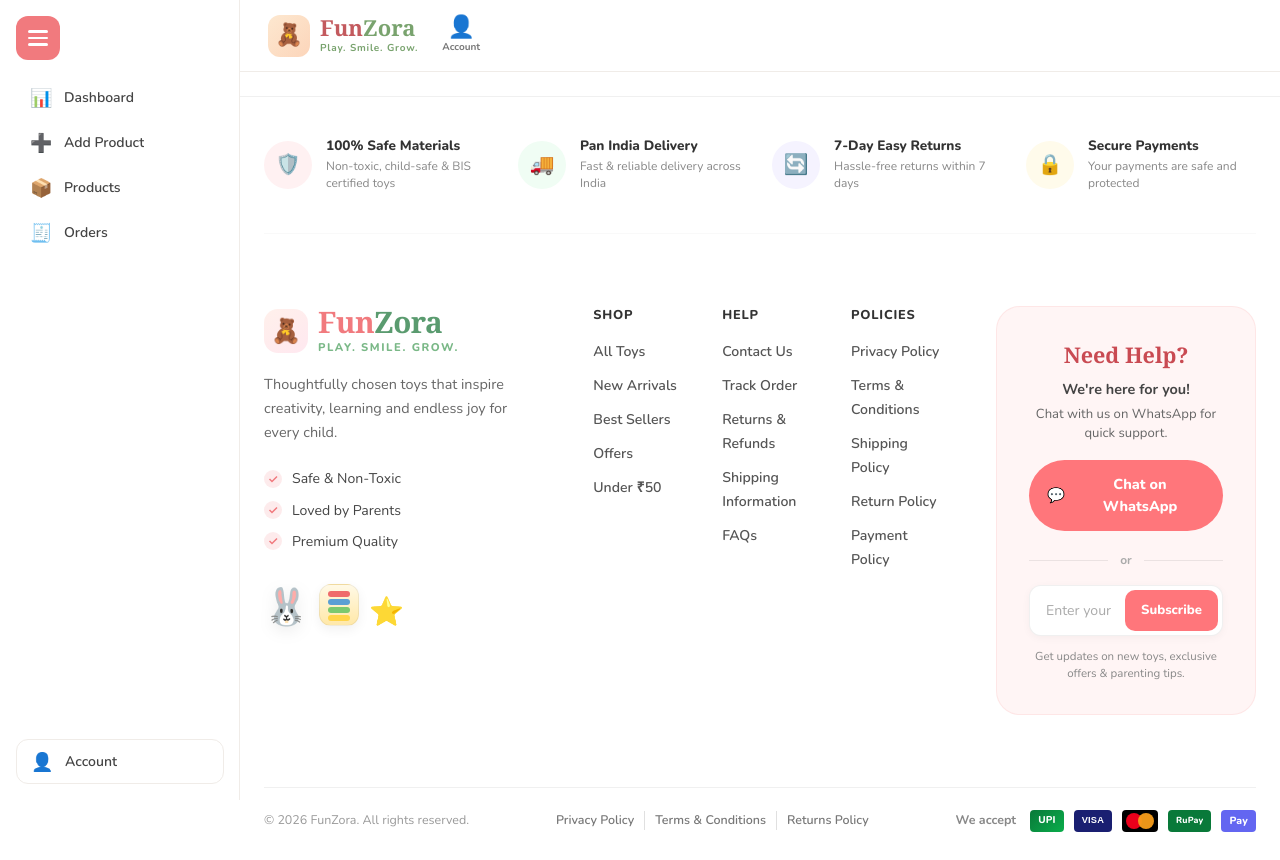
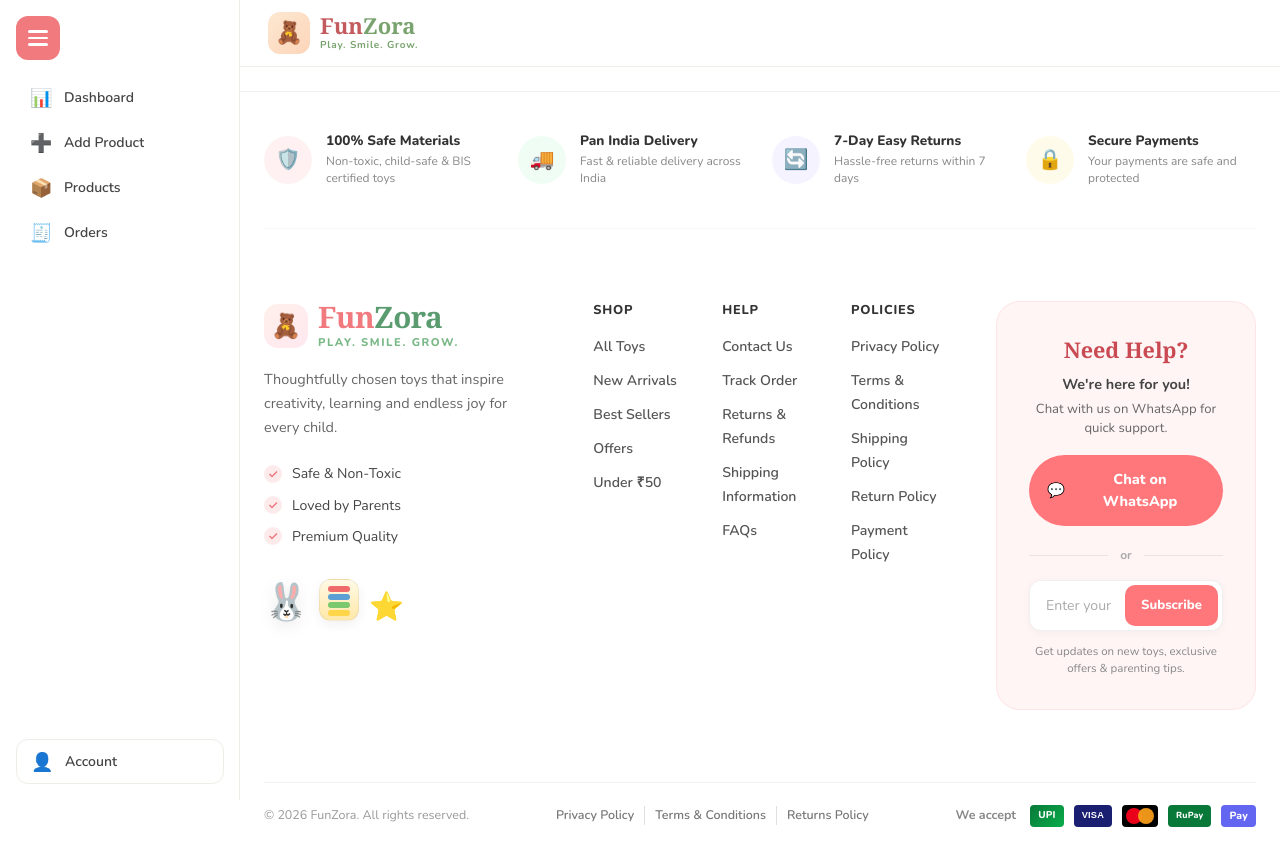
Before and after one commit to pankajmadhikar/Funzora, a React (Vite) app in the folder funzora-web/: page / in a window 1280 px wide. Built offline with nearby package versions, Linux system fonts and the light colour scheme; sample sign-in values are in the browser's storage.

Commit message:
Refactor AppTopBar component: removed onAccountMenuOpen prop and adjusted account actions layout for improved clarity and organization.

```diff
--- a/funzora-web/src/App.jsx
+++ b/funzora-web/src/App.jsx
@@ -86,7 +86,6 @@
           <AppTopBar
             onMenuClick={() => setSideOpen(true)}
             showMenuButton={!isDesktop}
-            onAccountMenuOpen={(e) => setAccountMenu({ anchorEl: e.currentTarget, source: 'header' })}
           />
         )}
 
--- a/funzora-web/src/components/layout/AppTopBar.jsx
+++ b/funzora-web/src/components/layout/AppTopBar.jsx
@@ -6,7 +6,7 @@
 import CartBagDrawer from '../storefront/CartBagDrawer';
 import './AppTopBar.css';
 
-export default function AppTopBar({ onMenuClick, showMenuButton = false, onAccountMenuOpen }) {
+export default function AppTopBar({ onMenuClick, showMenuButton = false }) {
   const dispatch = useDispatch();
   const navigate = useNavigate();
   const location = useLocation();
@@ -98,28 +98,20 @@
             </div>
           )}
 
-          {/* Actions */}
-          <div className="fz-header-actions">
-            {userRole !== 'admin' && (
-              <button className="fz-header-action" onClick={() => navigate('/wishlist')}>
+          {/* Actions (Account lives in sidebar) */}
+          {userRole !== 'admin' && (
+            <div className="fz-header-actions">
+              <button type="button" className="fz-header-action" onClick={() => navigate('/wishlist')}>
                 <span className="fz-header-action-icon">🤍</span>
                 <span className="fz-header-action-label">Wishlist</span>
               </button>
-            )}
-
-            <button type="button" className="fz-header-action" onClick={(e) => onAccountMenuOpen?.(e)}>
-              <span className="fz-header-action-icon">👤</span>
-              <span className="fz-header-action-label">Account</span>
-            </button>
-
-            {userRole !== 'admin' && (
-              <button className="fz-header-action fz-header-cart" onClick={() => setCartOpen(true)}>
+              <button type="button" className="fz-header-action fz-header-cart" onClick={() => setCartOpen(true)}>
                 <span className="fz-header-action-icon">🛒</span>
                 <span className="fz-header-action-label">Cart</span>
                 {cartCount > 0 && <span className="fz-header-cart-badge">{cartCount}</span>}
               </button>
-            )}
-          </div>
+            </div>
+          )}
         </div>
 
       </header>
```
